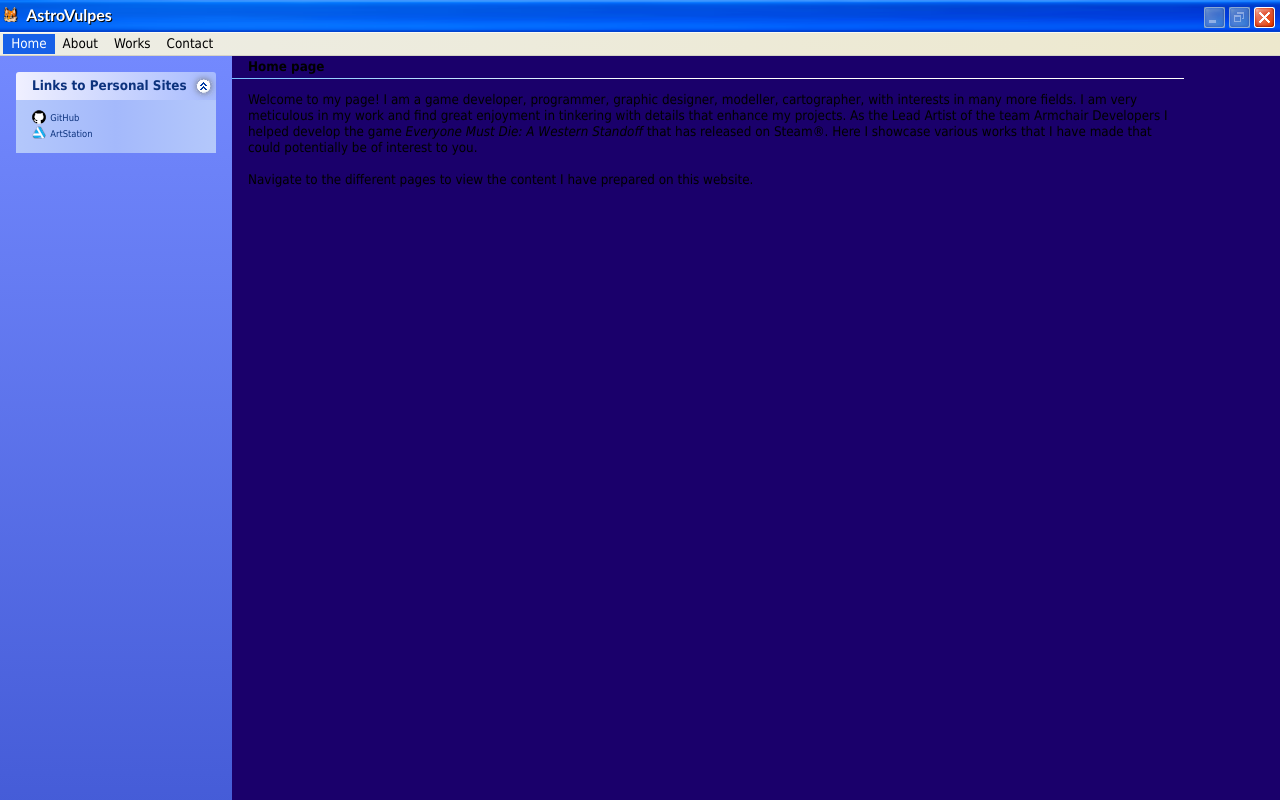
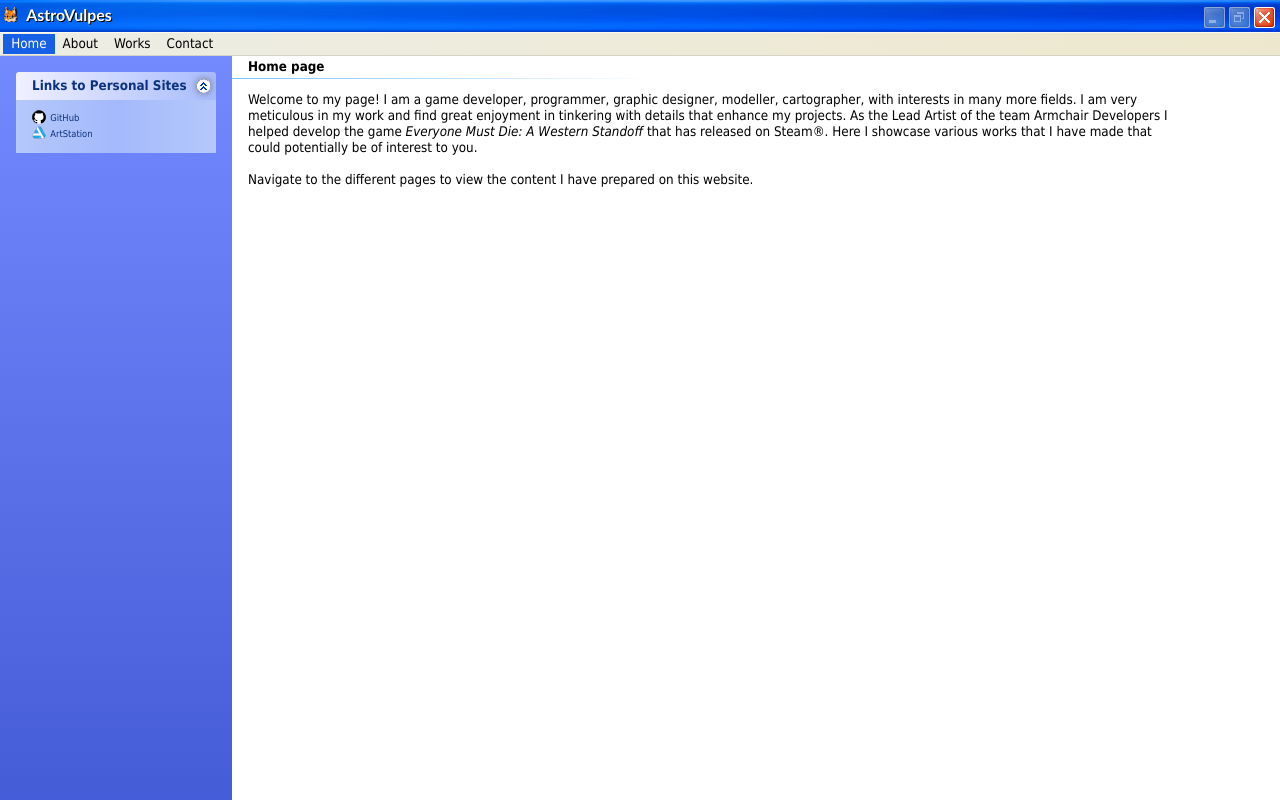
Before and after one commit to AstroVulpes/astrovulpes.github.io, a React (Create React App) app: page / in a window 1280 px wide. Built offline with nearby package versions, Linux system fonts and the light colour scheme.

Commit message:
bg fixes

```diff
--- a/public/404.html
+++ b/public/404.html
@@ -36,5 +36,6 @@
     </script>
   </head>
   <body>
+    <p>If you are not redirected, <a href="/React-Portfolio">click here</a>.</p>
   </body>
 </html>
--- a/src/App.css
+++ b/src/App.css
@@ -18,6 +18,9 @@ body {
 
 }
 
+article {
+  --bg-color: white;
+}
 h1 {
   display: flex;
   justify-content: space-between;
--- a/src/pages/pointsystem.css
+++ b/src/pages/pointsystem.css
@@ -2,7 +2,7 @@ html,
 body {
     height: 100%;
     width: 100%;
-    background: #1a006b;
+    /*background: #1a006b;*/
     box-sizing: border-box;
     overflow: auto;
     border-bottom: 0;
```
